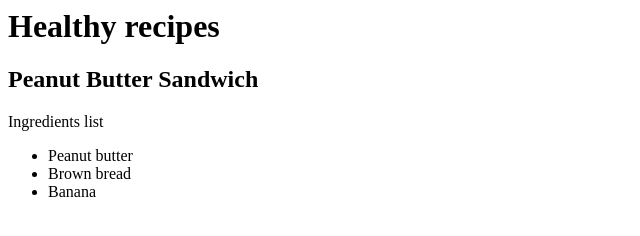
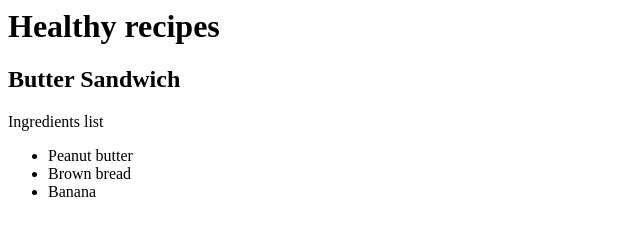
Before and after one commit to somgupta8/Project-recipe, a plain HTML site: page index.html in a window 1280 px wide. Shown: the whole page, without its empty margins (0-640 px from the left). Drawn offline with Linux system fonts and the light colour scheme.

Commit message:
modify peanut butter to butter

```diff
--- a/index.html
+++ b/index.html
@@ -9,7 +9,7 @@
 
 <body>
   <h1>Healthy recipes</h1>
-  <h2>Peanut Butter Sandwich</h2>
+  <h2>Butter Sandwich</h2>
   <p>Ingredients list</p>
   <ul>
     <li>Peanut butter</li>
```
